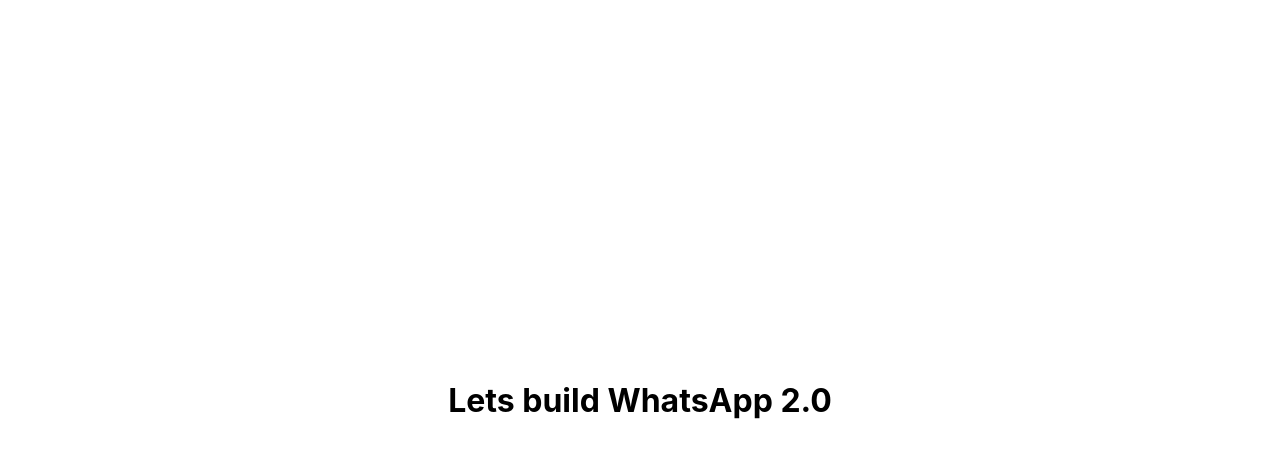
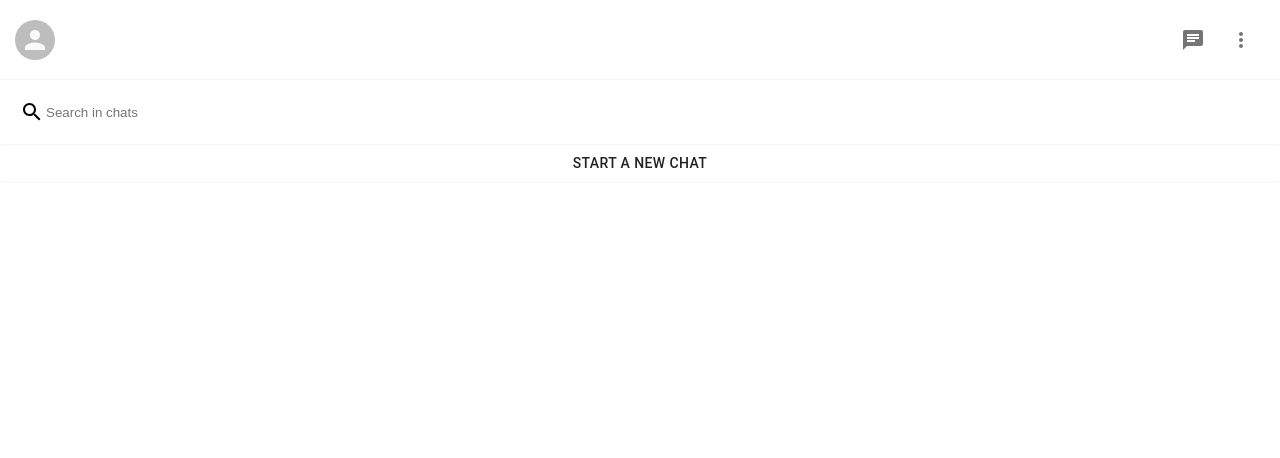
Before and after one commit to Royal6969/WhatsApp, a Next.js app: page / in a window 1280 px wide. Shown: the top 458 px of the page. Built offline with nearby package versions, Linux system fonts and the light colour scheme.

Commit message:
building sidebar component - header

```diff
--- /dev/null
+++ b/components/Sidebar.js
@@ -0,0 +1,85 @@
+import { Avatar, Button, IconButton } from '@material-ui/core';
+import styled from "styled-components"; //npm install --save styled-components
+import ChatIcon from '@material-ui/icons/Chat';
+import MoreVertIcon from '@material-ui/icons/MoreVert';
+import SearchIcon from '@material-ui/icons/Search';
+
+function Sidebar() {
+  return (
+    <Container>
+      <Header>
+        <UserAvatar />
+
+        <IconsContainer>
+          <IconButton>
+            <ChatIcon />
+          </IconButton>
+          <IconButton>
+            <MoreVertIcon />
+          </IconButton>
+        </IconsContainer>
+      </Header>
+
+      <Search>
+        <SearchIcon />
+        <SearchInput placeholder="Search in chats" />
+      </Search>
+
+      <SidebarButton>Start a new chat</SidebarButton>
+
+      {/* List of Chats */}
+
+    </Container>
+  );
+}
+
+export default Sidebar;
+
+// npm install @material-ui/core
+// npm install @material-ui/icons
+// install the extension "styled components snippets"
+
+const Container = styled.div``;
+
+const Search = styled.div`
+  display: flex;
+  align-items: center;
+  padding: 20px;
+  border-radius: 2px;
+`;
+
+const SidebarButton = styled(Button)`
+  width : 100%;
+  &&& {
+    border-top: 1px solid whitesmoke;
+    border-bottom: 1px solid whitesmoke;
+  }
+`;
+
+const SearchInput = styled.input`
+  outline-width: 0;
+  border: none;
+  flex: 1;
+`;
+
+const Header = styled.div`
+  display: flex;
+  position: sticky;
+  top: 0;
+  background-color: white;
+  z-index: 1;
+  justify-content: space-between;
+  align-items: center;
+  padding: 15px;
+  height: 80px;
+  border-bottom: 1px solid whitesmoke;
+`;
+
+const UserAvatar = styled(Avatar)`
+  cursor: pointer;
+  :hover {
+    opacity: 0.8;
+  }
+`;
+
+const IconsContainer = styled.div``;
--- a/package.json
+++ b/package.json
@@ -9,6 +9,8 @@
     "lint": "next lint"
   },
   "dependencies": {
+    "@material-ui/core": "^4.12.3",
+    "@material-ui/icons": "^4.11.2",
     "next": "11.1.2",
     "react": "17.0.2",
     "react-dom": "17.0.2",
--- a/pages/index.js
+++ b/pages/index.js
@@ -1,17 +1,18 @@
 import Head from 'next/head'
+import Sidebar from '../components/Sidebar';
 //import Image from 'next/image'
-import styles from '../styles/Home.module.css'
+//import styles from '../styles/Home.module.css'
 
 export default function Home() {
   return (
-    <div className={styles.container}>
+    <div>
       <Head>
         <title>WhatsApp 2.0</title>
         <link rel="icon" href="/favicon.ico" />
       </Head>
 
-      <h1>Lets build WhatsApp 2.0</h1>
-      {/* npm install --save styled-components */}
+      <Sidebar />
+
     </div>
   );
 }
```
Also changed, not shown: pages/chat.js (deleted, +0 -11 lines), 1 other file (tests, documents, lock files or other folders).
